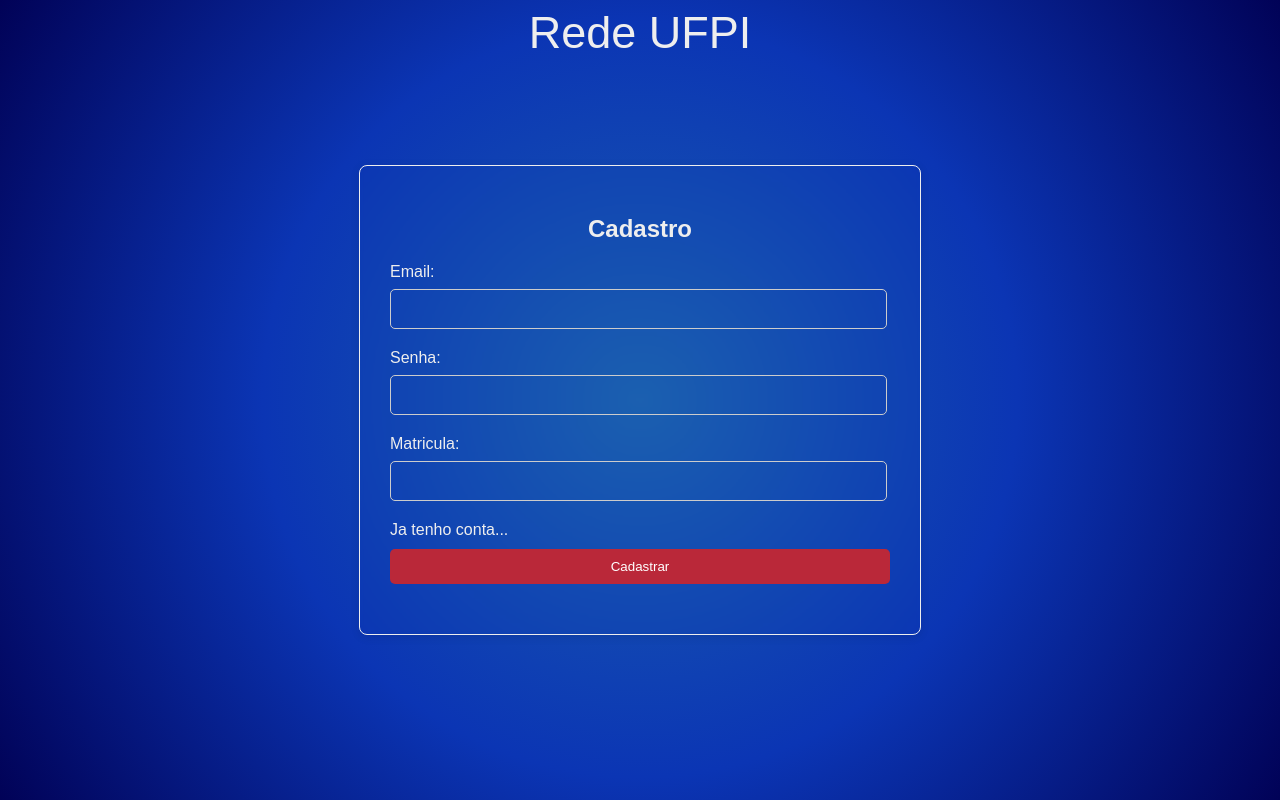
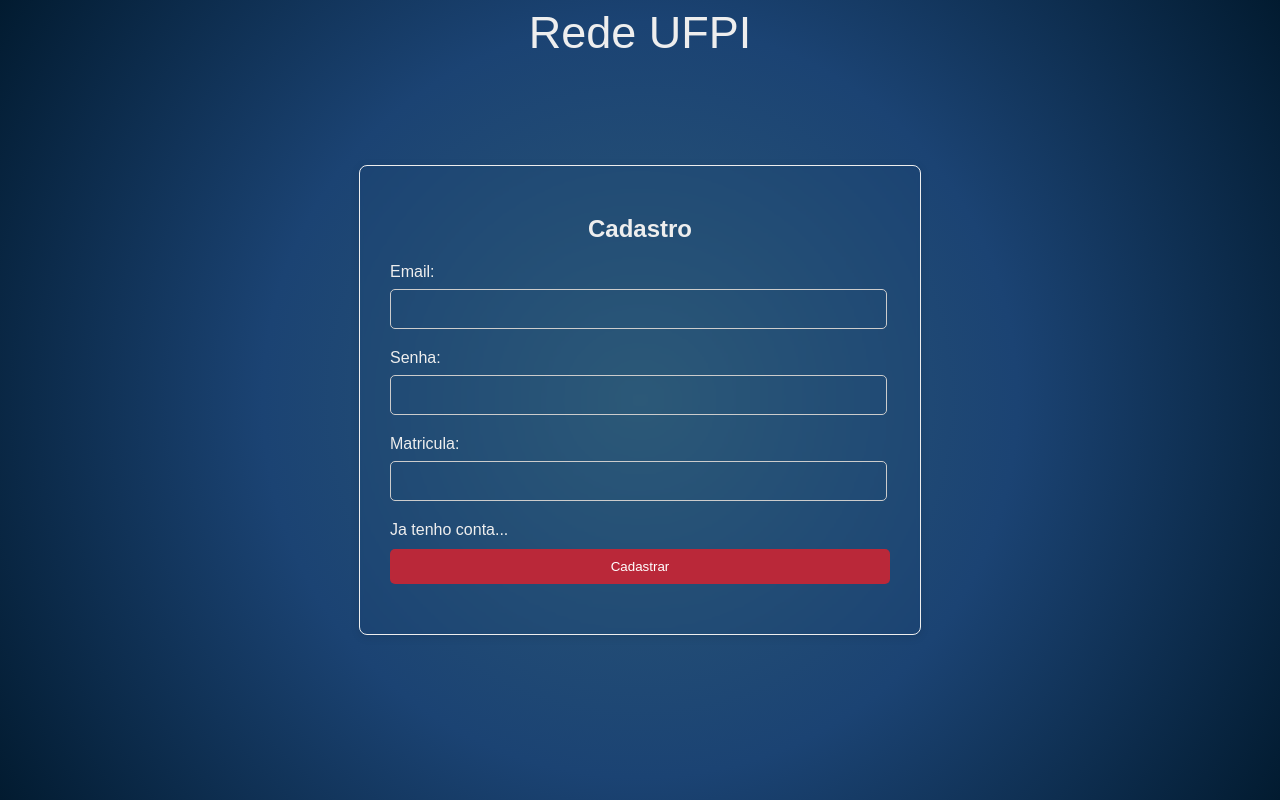
Before and after one commit to codebr01/Rede-Ufpi, a Django app: page /redeufpi/cadastro.html in a window 1280 px wide. Run offline with Django 4.2, Linux system fonts and the light colour scheme.

Commit message:
alteraçao na cor de fundo

```diff
--- a/static/css/cadastro.css
+++ b/static/css/cadastro.css
@@ -22,7 +22,7 @@ h1 {
     justify-content: center;
     align-items: center;
     height: 100vh;
-    background: radial-gradient(circle, rgb(27, 96, 176), rgb(11, 53, 180), rgb(1, 2, 87));
+    background: radial-gradient(circle, rgb(44, 89, 120), rgb(27, 67, 115), rgb(2, 27, 48));
     background-size: cover;
     color: #eee;
     position: relative;
--- a/static/css/login.css
+++ b/static/css/login.css
@@ -22,7 +22,7 @@ h1 {
     justify-content: right;
     align-items: center;
     height: 100vh;
-    background: radial-gradient(circle, rgb(27, 96, 176), rgb(11, 53, 180), rgb(1, 2, 87));
+    background: radial-gradient(circle, rgb(44, 89, 120), rgb(27, 67, 115), rgb(2, 27, 48));
     background-size: cover;
     color: #eee;
     position: relative;
```
